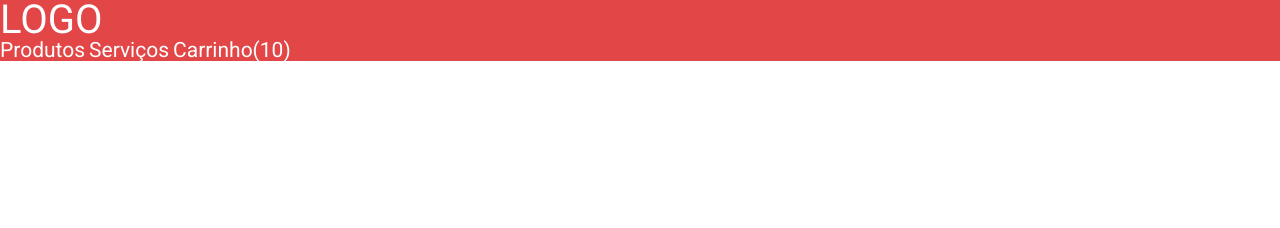
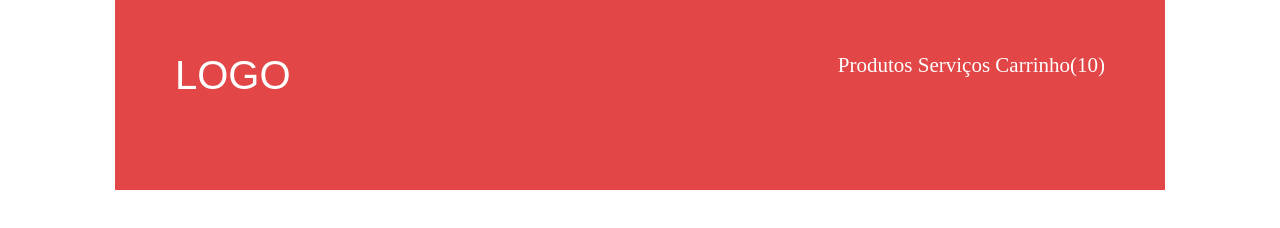
Before and after one commit to MellonFive/loja-fone2, a plain HTML site: page index.html in a window 1280 px wide. Drawn offline with Linux system fonts and the light colour scheme.

Commit message:
Fim da aula 003

```diff
--- a/header.css
+++ b/header.css
@@ -1,18 +1,25 @@
 header {
     background-color: #e24647;
-}
+    color: #fff;
+    overflow: hidden; /* Quando você tem filhos flutuando(float) e quer que ele recalcula o novo contexto, colocar essa propriedade. */
+    margin: 0 115px;
 
-h1, a {
-    color: #fff;
+    padding: 55px 60px 95px;
 }
 
 h1 {
-    font-family: 'Roboto';
     font-size: 40px;
+    font-family: Arial, "Roboto", sans-serif;
+    float: left;
+}
+
+nav {
+    font-size: 21px;
+    font-family: 'Segoe UI', "Roboto" sans-serif;
+    float: right;
 }
 
 a {
-    font-family: 'Roboto';
-    font-size: 21px;
     text-decoration: none;
+    color: inherit;
 }
--- a/index.html
+++ b/index.html
@@ -6,7 +6,7 @@
 
     <link rel="stylesheet" href="reset.css">
     <link rel="stylesheet" href="header.css">
-    <link href="https://fonts.googleapis.com/css2?family=Roboto&display=swap" rel="stylesheet">
+    <link href="https://fonts.googleapis.com/css2?family=Roboto:wght@300;400;700&display=swap" rel="stylesheet">
 </head>
 
 <body>
```
